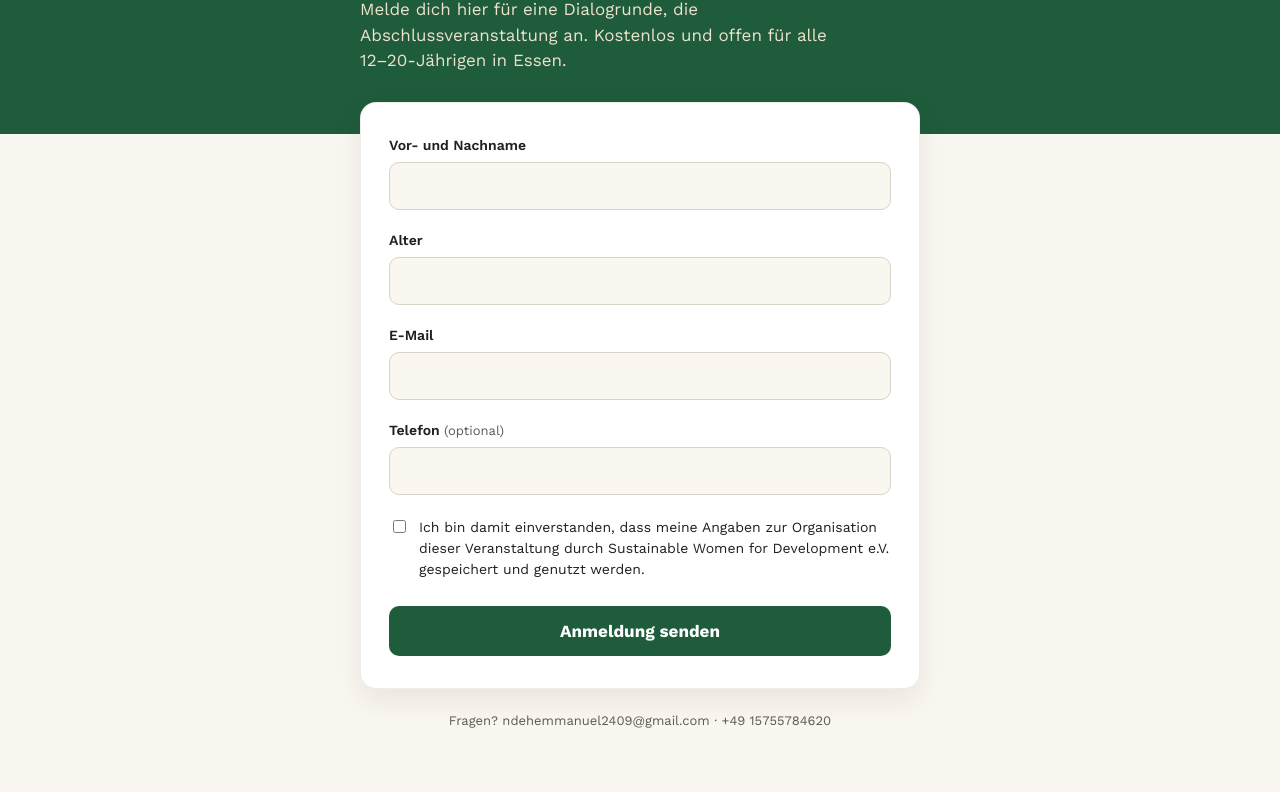
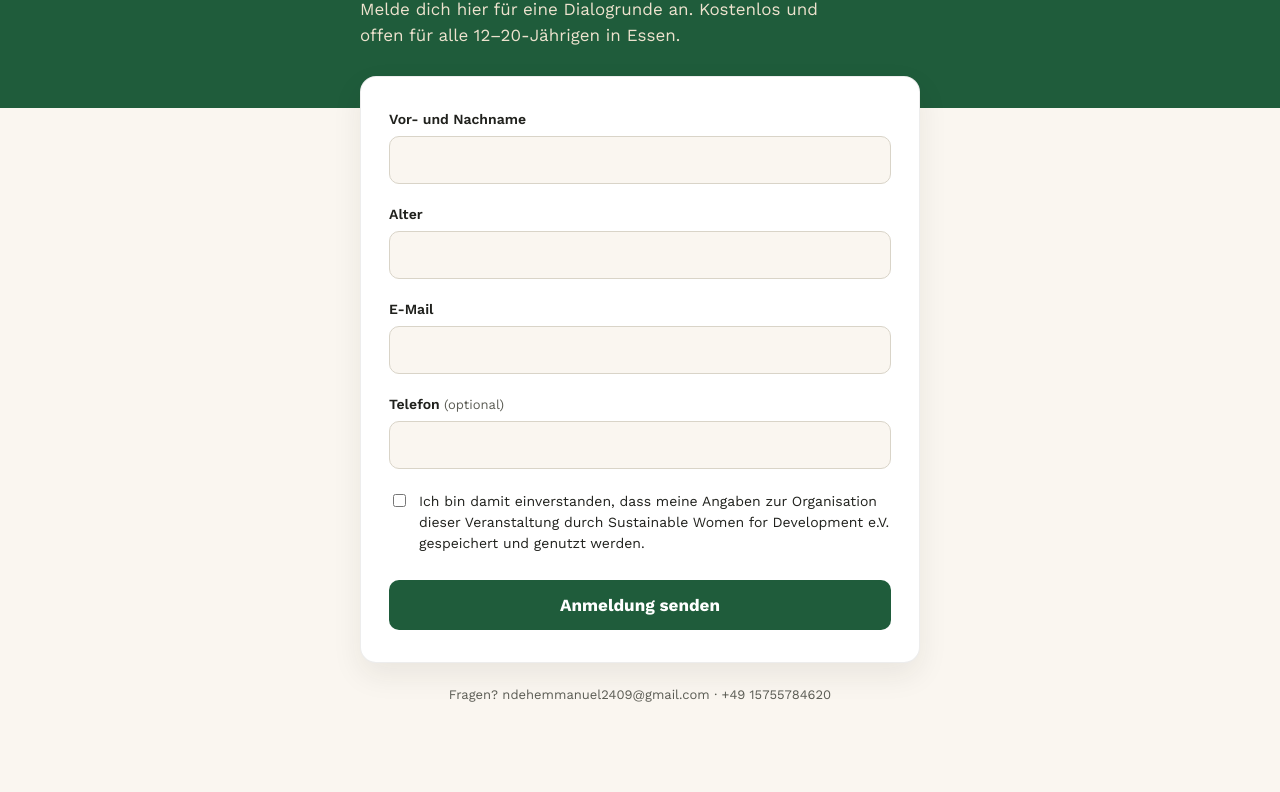
Before and after one commit to EmmanuelRigobert/ayv-essen-register, a plain HTML site: page index.html in a window 1280 px wide. Shown: the part 194-986 px from the top of the page. Drawn offline with nearby package versions, Linux system fonts and the light colour scheme.

Commit message:
update text

```diff
--- a/index.html
+++ b/index.html
@@ -106,7 +106,7 @@
     <div class="hero-inner">
       <p class="eyebrow">Jugenddialog · Workshops · Essen</p>
       <h1>African Youth Voices Essen</h1>
-      <p>Melde dich hier für eine Dialogrunde, die Abschlussveranstaltung an. Kostenlos und offen für alle 12–20-Jährigen in Essen.</p>
+      <p>Melde dich hier für eine Dialogrunde an. Kostenlos und offen für alle 12–20-Jährigen in Essen.</p>
     </div>
   </div>
 
```
